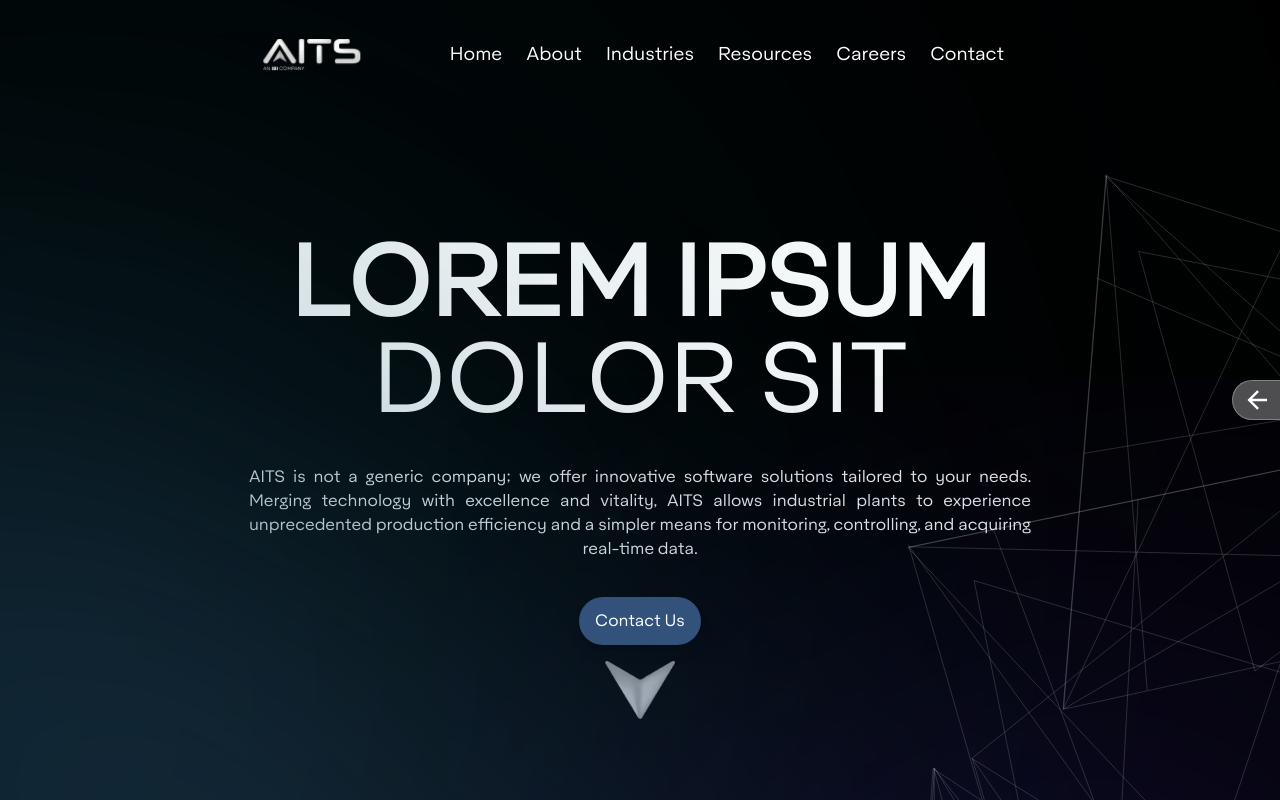
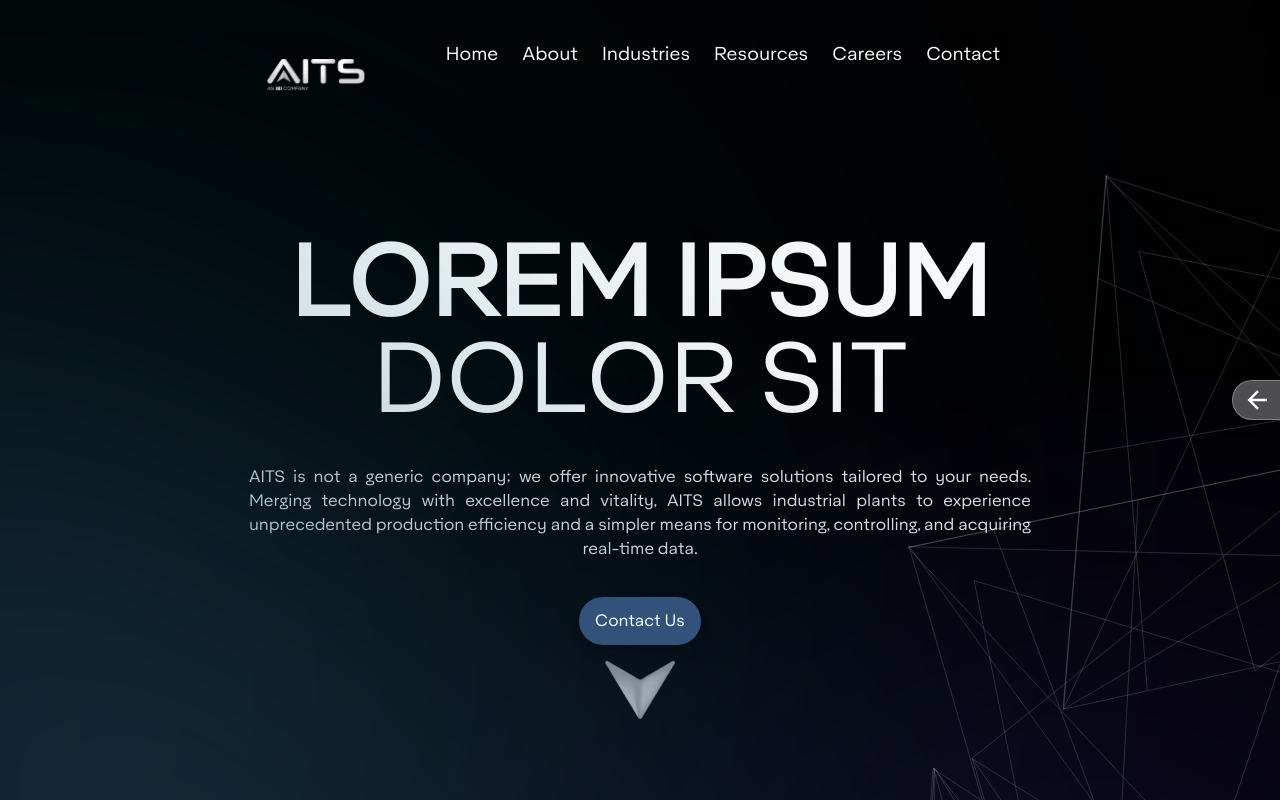
Before and after one commit to thecabinetlb/aitsmena-frontend, a Vue app: page / in a window 1280 px wide. Shown: the top 800 px of the page. Built offline with nearby package versions, Linux system fonts and the light colour scheme.

Commit message:
fixed the header

```diff
--- a/src/components/layouts/Header.vue
+++ b/src/components/layouts/Header.vue
@@ -71,11 +71,11 @@ const toggleSubMenu = (id) => {
 </script>
 
 <template>
- <header class="fixed left-1/2 transform -translate-x-1/2 top-[20px] h-[70px] z-10 xl:w-8/12 lg:w-10/12 w-11/12 flex md:justify-around justify-between items-center mx-auto gap-2 px-6 md:rounded-full rounded-t-[16px]"
-    :class="{'bg-gradient-to-r from-accent1/10 to-accent1/20 backdrop-blur-[16px]' : changecolor || isOpen || openSubMenu != null, 'rounded-b-[16px]' : !isOpen}">
-    <img :src="logo" alt="AITS logo" class="h-8" responsive/>
+ <header class="fixed left-1/2 transform -translate-x-1/2 top-[20px] h-[70px] z-10 xl:w-8/12 lg:w-10/12 w-11/12 lg:flex justify-around items-center mx-auto gap-2 px-6 rounded-[16px]"
+    :class="{'bg-gradient-to-r from-accent1/10 to-accent1/20 backdrop-blur-[16px]' : changecolor || isOpen || openSubMenu != null, 'h-fit' : isOpen}">
+    <img :src="logo" alt="AITS logo" class="h-8 lg:block relative left-0 top-5" responsive/>
     <!-- Desktop -->
-    <nav class="items-center justify-end hidden lg:flex ps-4">
+    <nav class="items-center justify-end hidden lg:flex">
       <div v-for="(item, key) in navlinks" :key="key" class="relative w-full h-full">
         <RouterLink :id="item.name" :aria-label="'go to' + item.name" :to="item.to" class="cursor-pointer text-lg font-[400] text-accent1 py-4 px-3 hover:rounded-full hover:bg-gradient-to-r hover:from-accent1/10 hover:to-accent1/20"
           @mouseenter="openSubMenu = item.id">
@@ -92,7 +92,7 @@ const toggleSubMenu = (id) => {
       </div>
     </nav>
     <!-- Mobile -->
-    <button aria-label="open menu" class="flex items-center justify-center w-6 h-6 lg:hidden" @click="toggleOpen">
+    <button aria-label="open menu" class="flex items-center justify-center w-6 h-6 lg:hidden absolute right-6 top-5" @click="toggleOpen">
       <svg v-if="!isOpen" xmlns="http://www.w3.org/2000/svg" x="0px" y="0px" width="100%" height="100%" fill="white" viewBox="0 0 50 50">
       <path d="M 0 7.5 L 0 12.5 L 50 12.5 L 50 7.5 L 0 7.5 z M 0 22.5 L 0 27.5 L 50 27.5 L 50 22.5 L 0 22.5 z M 0 37.5 L 0 42.5 L 50 42.5 L 50 37.5 L 0 37.5 z"></path>
       </svg>
@@ -100,7 +100,7 @@ const toggleSubMenu = (id) => {
       <h1 v-if="isOpen" class="text-2xl text-accent1">&#10005;</h1>
       </Transition>
     </button>
-    <nav v-if="isOpen" class="p-5 space-y-4 w-full lg:hidden absolute top-[70px] left-0 bg-gradient-to-r from-accent1/10 to-accent1/20 rounded-b-[16px] backdrop-blur-[16px]">
+    <nav v-if="isOpen" class="py-5 mt-5 space-y-4 w-full lg:hidden">
       <div v-for="(item, key) in navlinks" :key="key">
         <RouterLink :id="item.name" :aria-label="'go to' + item.name" :to="item.to" class="cursor-pointer font-[400] text-accent1"
         :class="{'brightness-85' : openSubMenu === item.id }"
```
